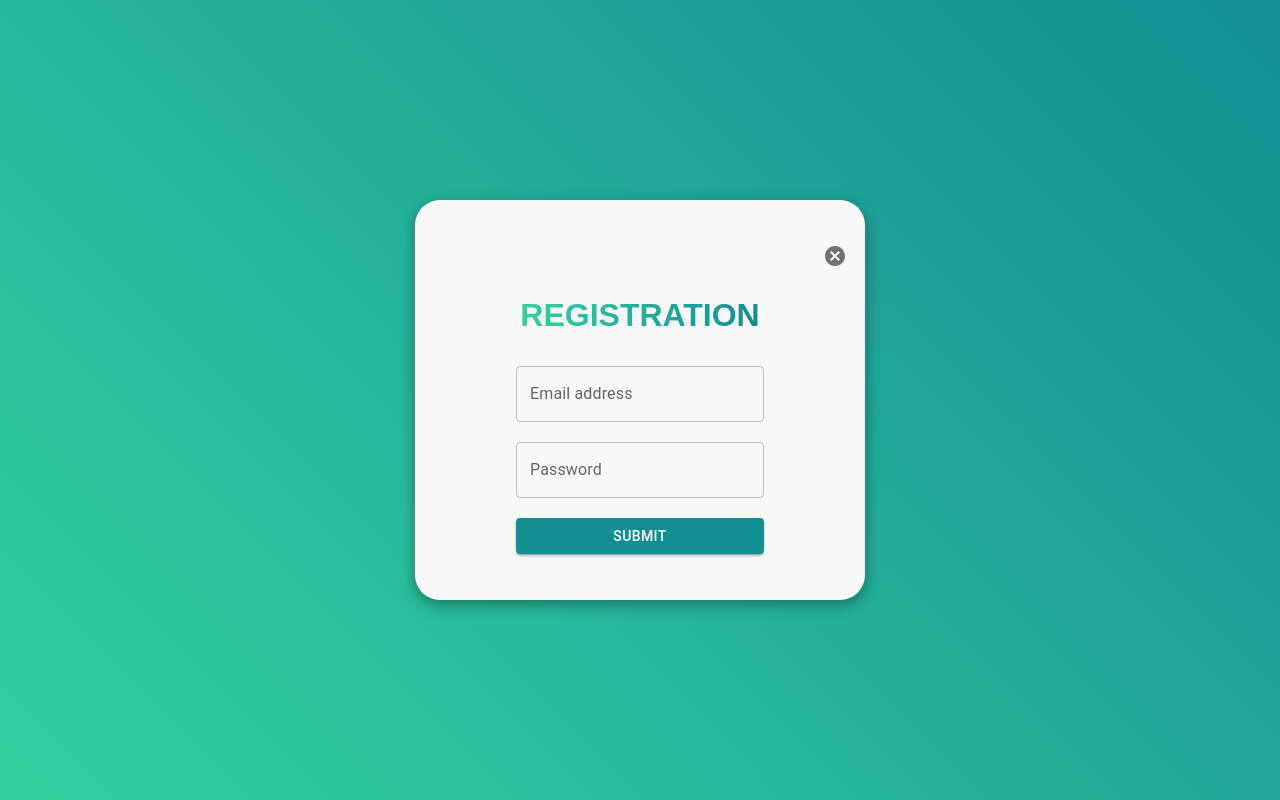
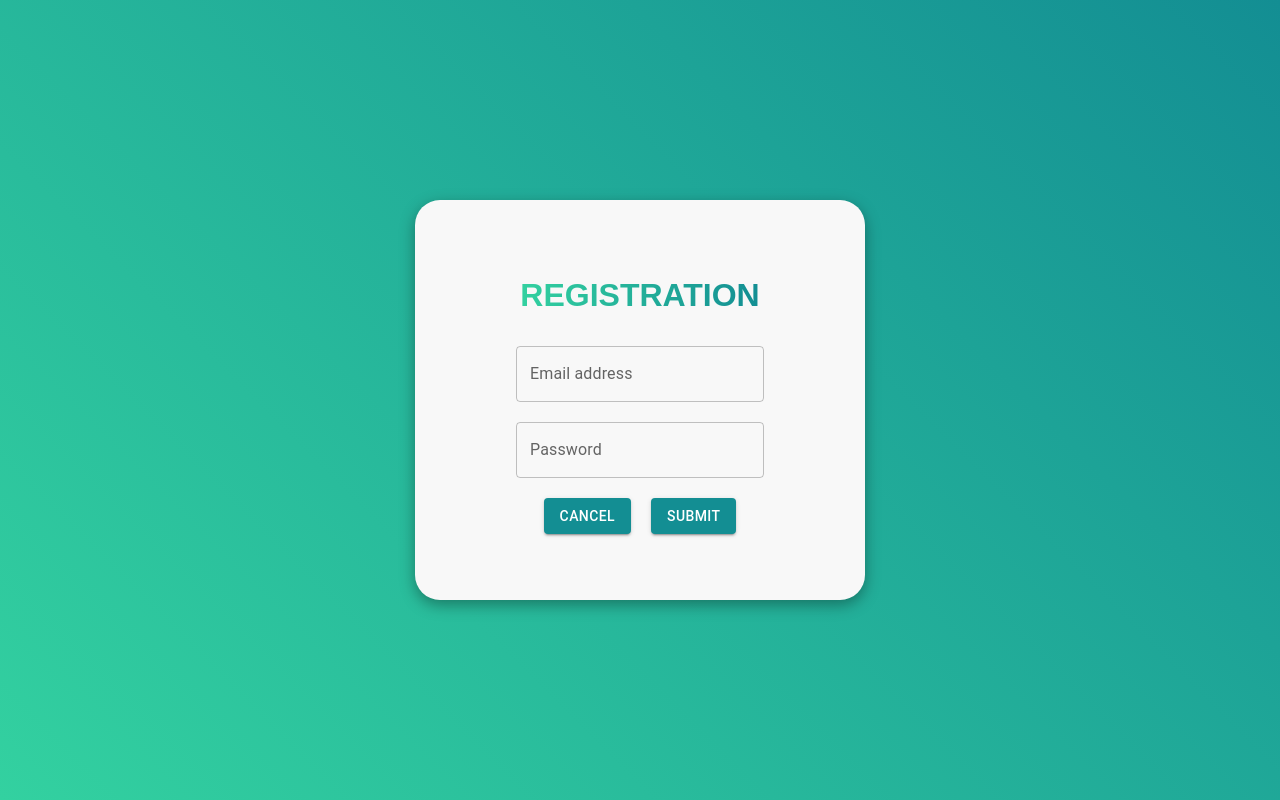
Before and after one commit to DEZester/Form, a React app: page / in a window 1280 px wide. Both pictures are taken after a click on the button "LOGIN". Built offline with nearby package versions, Linux system fonts and the light colour scheme; a web font is replaced by a local one.

Commit message:
some changes with close buttons

```diff
--- a/src/Form.jsx
+++ b/src/Form.jsx
@@ -1,7 +1,7 @@
 import React from 'react';
 import { Formik } from 'formik';
 import { Button, TextField, IconButton, ThemeProvider } from '@mui/material';
-import CancelIcon from '@mui/icons-material/Cancel';
+
 import AOS from 'aos';
 import 'aos/dist/aos.css';
 import themeGreen from './themes';
@@ -10,10 +10,6 @@ AOS.init();
 
 const Form = ({ showForm }) => (
   <div className="form" data-aos="flip-up">
-    <IconButton sx={{ ml: '390px' }} onClick={showForm}>
-      <CancelIcon />
-    </IconButton>
-
     <h1>Registration</h1>
     <Formik
       initialValues={{ email: '', password: '' }}
@@ -69,9 +65,14 @@ const Form = ({ showForm }) => (
               value={values.password}
             />
             {errors.password && touched.password && errors.password}
-            <Button sx={{ m: '10px' }} type="submit" disabled={isSubmitting} variant="contained">
-              Submit
-            </Button>
+            <div className="buttonsContainer">
+              <Button sx={{ m: '10px' }} onClick={showForm} variant="contained">
+                Cancel
+              </Button>
+              <Button sx={{ m: '10px' }} type="submit" disabled={isSubmitting} variant="contained">
+                Submit
+              </Button>
+            </div>
           </ThemeProvider>
         </form>
       )}
--- a/src/index.scss
+++ b/src/index.scss
@@ -32,6 +32,11 @@ body {
   display: flex;
   flex-direction: column;
 }
+.buttonsContainer {
+  display: flex;
+  justify-content: center;
+  align-items: center;
+}
 h1 {
   font-family: 'Anurati', sans-serif;
   text-transform: uppercase;
```
